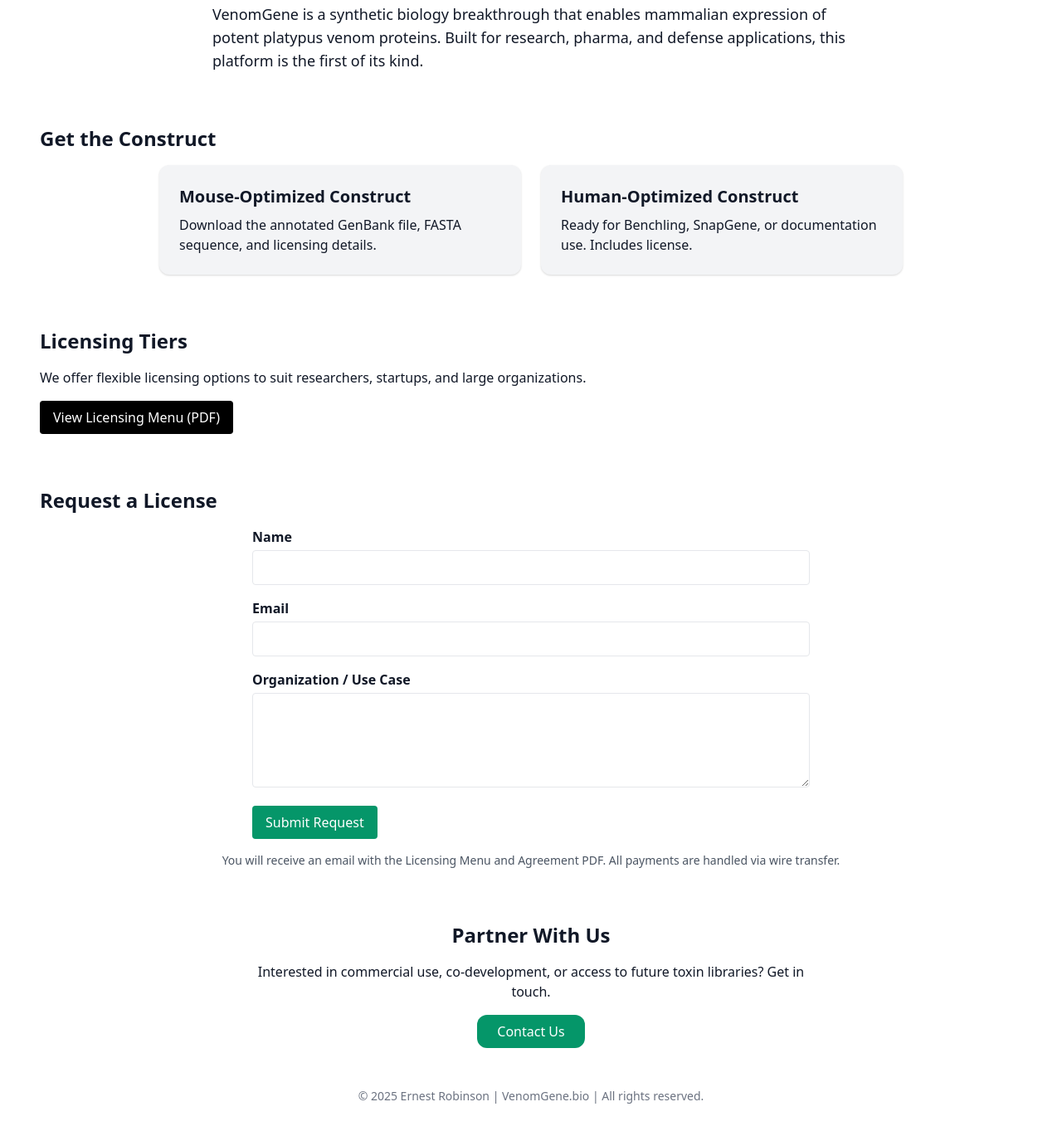
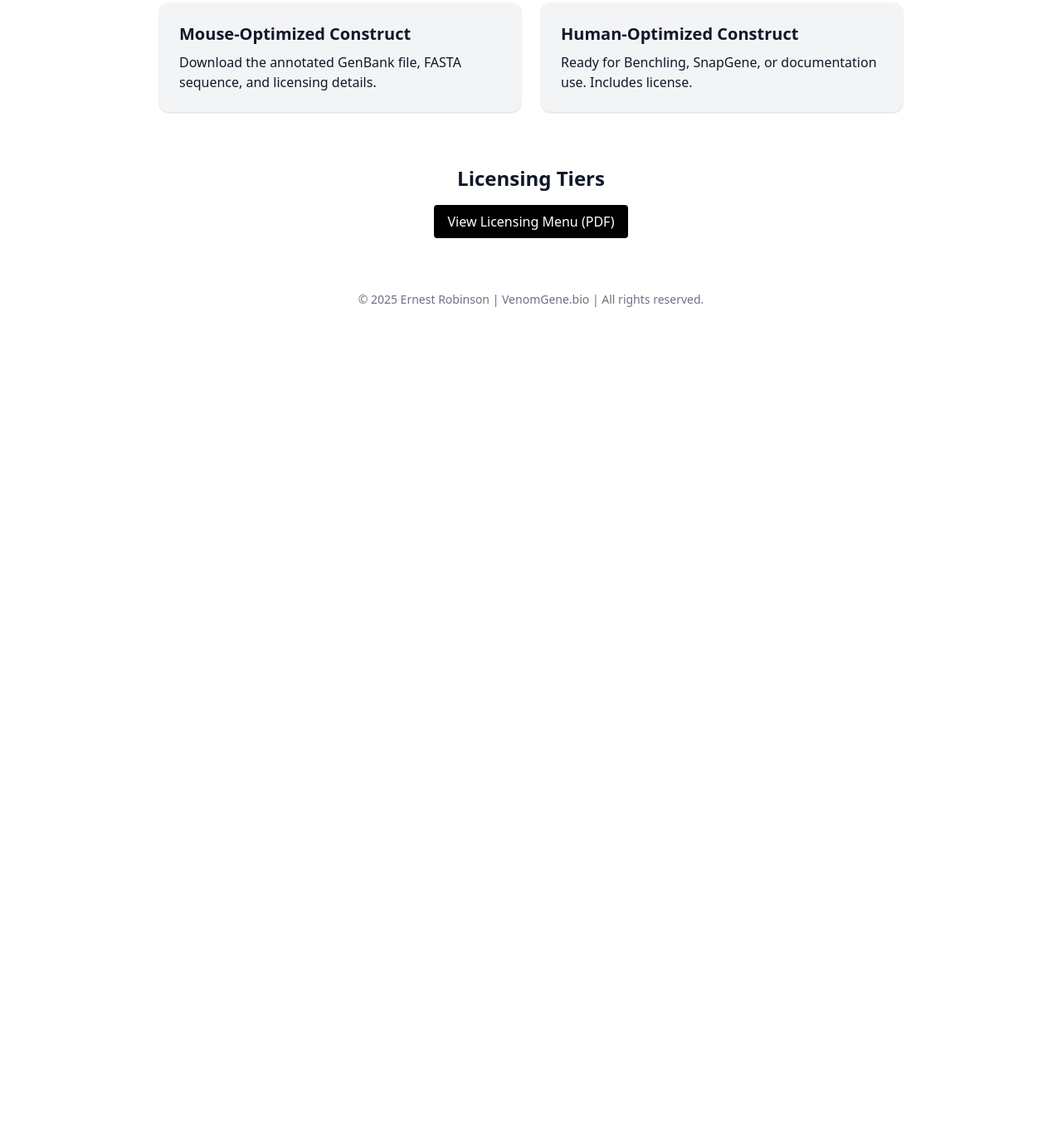
Before and after one commit to p00232080/venomgene-landing, a plain HTML site: page VenomGene_Vercel_Deploy_Kit/public/index.html in a window 1280 px wide. Shown: the part 249-1618 px from the top of the page at 83% size. After the commit the page ends 800 px from the top, so only its background shows below. Drawn offline with nearby package versions, Linux system fonts and the light colour scheme.

Commit message:
Add files via upload

```diff
--- a/VenomGene_Vercel_Deploy_Kit/public/index.html
+++ b/VenomGene_Vercel_Deploy_Kit/public/index.html
@@ -11,15 +11,6 @@
     <h1 class="text-4xl md:text-6xl font-bold mb-4">VenomGene</h1>
     <p class="text-xl md:text-2xl">The World's First Mammalian Venom Gene Platform</p>
   </header>
-
-  <section class="mb-16">
-    <h2 class="text-2xl font-semibold mb-4">What Is VenomGene?</h2>
-    <p class="text-lg max-w-3xl mx-auto">
-      VenomGene is a synthetic biology breakthrough that enables mammalian expression of potent platypus venom proteins.
-      Built for research, pharma, and defense applications, this platform is the first of its kind.
-    </p>
-  </section>
-
   <section class="mb-16">
     <h2 class="text-2xl font-semibold mb-4">Get the Construct</h2>
     <div class="grid grid-cols-1 md:grid-cols-2 gap-6 max-w-4xl mx-auto">
@@ -33,46 +24,12 @@
       </a>
     </div>
   </section>
-
-  <section class="mb-16">
+  <section class="mb-16 text-center">
     <h2 class="text-2xl font-semibold mb-4">Licensing Tiers</h2>
-    <p class="mb-4">We offer flexible licensing options to suit researchers, startups, and large organizations.</p>
     <a href="/downloads/VenomGene_Licensing_Menu_Updated.pdf" class="inline-block bg-black text-white py-2 px-4 rounded hover:bg-gray-800">
       View Licensing Menu (PDF)
     </a>
   </section>
-
-  <section class="mb-16">
-    <h2 class="text-2xl font-semibold mb-4">Request a License</h2>
-    <form action="mailto:Robinson.E@venomgene.net" method="POST" encType="text/plain" class="max-w-2xl mx-auto space-y-4">
-      <div>
-        <label class="block font-semibold mb-1">Name</label>
-        <input type="text" name="name" required class="w-full border rounded p-2" />
-      </div>
-      <div>
-        <label class="block font-semibold mb-1">Email</label>
-        <input type="email" name="email" required class="w-full border rounded p-2" />
-      </div>
-      <div>
-        <label class="block font-semibold mb-1">Organization / Use Case</label>
-        <textarea name="use_case" required class="w-full border rounded p-2" rows="4"></textarea>
-      </div>
-      <button type="submit" class="bg-green-600 text-white py-2 px-4 rounded hover:bg-green-700">Submit Request</button>
-    </form>
-    <p class="text-sm text-center mt-4 text-gray-600">
-      You will receive an email with the Licensing Menu and Agreement PDF. All payments are handled via wire transfer.
-    </p>
-  </section>
-
-  <section class="text-center">
-    <h2 class="text-2xl font-semibold mb-4">Partner With Us</h2>
-    <p class="mb-4 max-w-2xl mx-auto">
-      Interested in commercial use, co-development, or access to future toxin libraries? Get in touch.
-    </p>
-    <a href="mailto:Robinson.E@venomgene.net" class="inline-block bg-green-600 text-white py-2 px-6 rounded-xl hover:bg-green-700">
-      Contact Us</a>
-  </section>
-
   <footer class="mt-12 text-center text-sm text-gray-500">
     &copy; 2025 Ernest Robinson | VenomGene.bio | All rights reserved.
   </footer>
```
Also changed, not shown: VenomGene_Vercel_Deploy_Kit/vercel.json, 4 other files.
